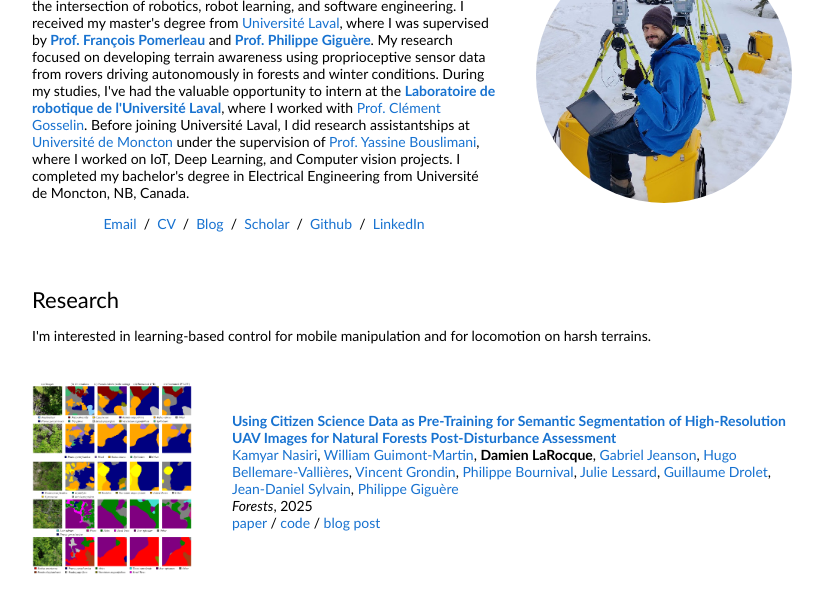
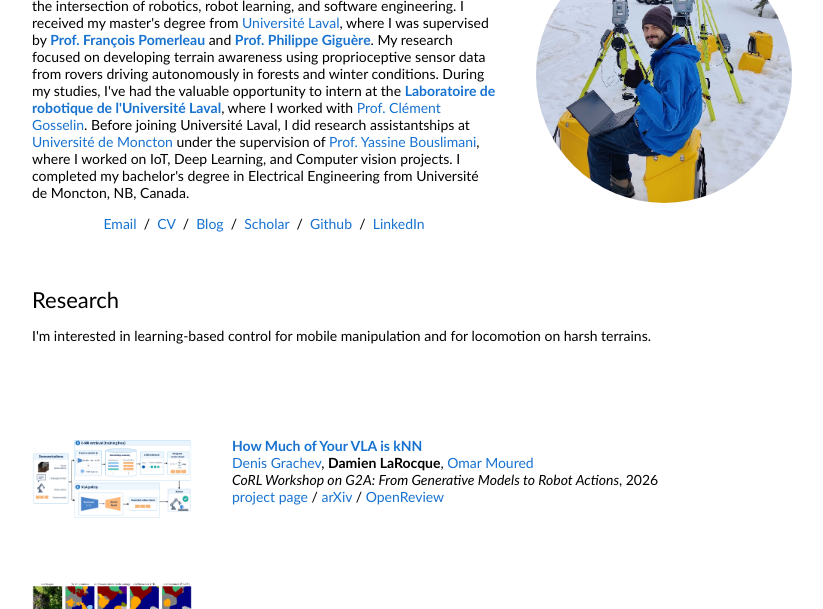
Before and after one commit to IamPhytan/iamphytan.github.io, a plain HTML site: page index.html in a window 1280 px wide. Shown: the part 121-730 px from the top of the page, without its empty margins (228-1051 px from the left). Drawn offline with Linux system fonts and the light colour scheme.

Commit message:
Add VLA kNN

```diff
--- a/index.html
+++ b/index.html
@@ -96,6 +96,38 @@
           <table
             style="width:100%;border:0px;border-spacing:0px;border-collapse:separate;margin-right:auto;margin-left:auto;">
             <tbody>
+
+              <!-- kNN VLA -->
+              <tr onmouseout="anim_stop('knn_cover')" onmouseover="anim_start('knn_cover')">
+                <td style="padding:20px;width:25%;vertical-align:middle">
+                  <div class="one">
+                    <img id="knn_anim" src='images/vlaknn/rollouts.gif' width=100%>
+                    <img id="knn_cover" src='images/vlaknn/pipeline.png' width=100%>
+                  </div>
+                  <script type="text/javascript">
+                    anim_stop('knn_cover')
+                  </script>
+                </td>
+                <td style="padding:20px;width:75%;vertical-align:middle">
+                  <a href="https://sereact.github.io/lerobot_knn">
+                    <span class="papertitle">How Much of Your VLA is kNN</span>
+                  </a>
+                  <br>
+                  <a href="https://grachev.ai">Denis Grachev</a>,
+                  <strong>Damien LaRocque</strong>,
+                  <a href="https://moured.com">Omar Moured</a>
+                  <br>
+                  <em>CoRL Workshop on G2A: From Generative Models to Robot Actions</em>, 2026
+                  <br>
+                  <a href="https://sereact.github.io/lerobot_knn/">project page</a>
+                  /
+                  <a href="https://arxiv.org/abs/2611.13160v1">arXiv</a>
+                  /
+                  <a href="https://openreview.net/forum?id=OoI6kXUw6b">OpenReview</a>
+                  <!-- / <a href="https://github.com/sereact/lerobot_knn">code</a> -->
+                  <p></p>
+                </td>
+              </tr>
 
               <!-- Citizen Science -->
               <tr onmouseout="anim_stop('wildrefq_cover')" onmouseover="anim_start('wildrefq_cover')">
```
Also changed, not shown: images/vlaknn/pipeline-orig.png (added), images/vlaknn/pipeline.png (added), images/vlaknn/rollouts.gif (added).
